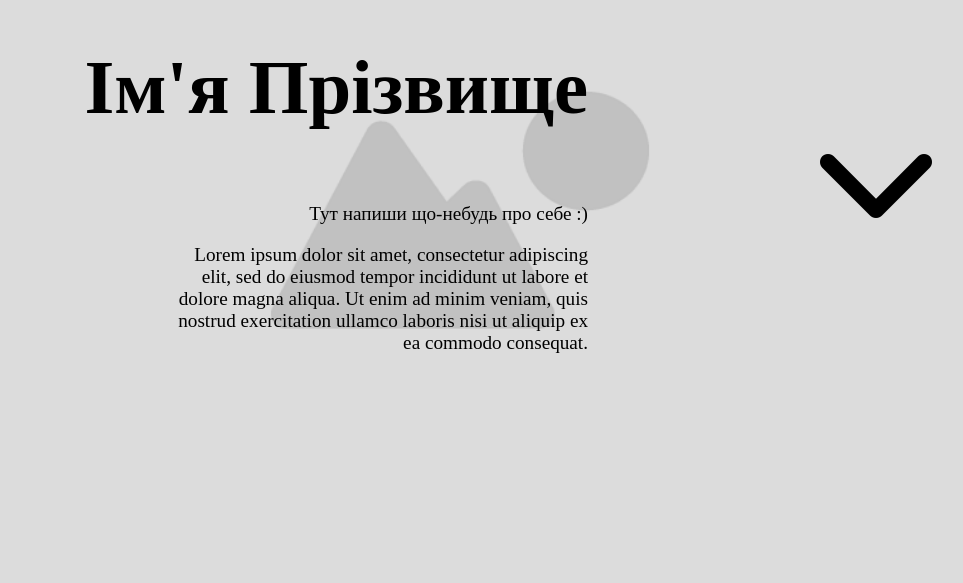
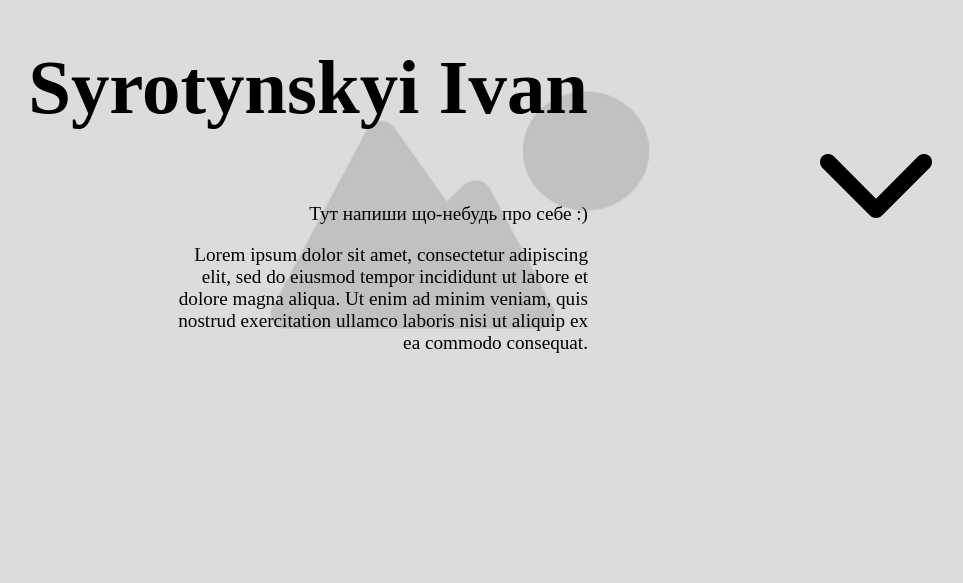
Before and after one commit to Wanilinka/EfGster, a plain HTML site: page index.html in a window 1280 px wide. Shown: the part 217-800 px from the top of the page, without its empty margins (180-1143 px from the left). Drawn offline with Linux system fonts and the light colour scheme.

Commit message:
first commit

```diff
--- a/index.html
+++ b/index.html
@@ -9,7 +9,7 @@
 <body>
     <header>
         <div class="header_left">
-            <h1>Ім'я Прізвище</h1>
+            <h1>Syrotynskyi Ivan</h1>
             <div class="bio">
                 <p>Тут напиши що-небудь про себе :)</p>
                 <p>Lorem ipsum dolor sit amet, consectetur adipiscing elit, sed do eiusmod tempor incididunt ut labore et dolore magna aliqua. Ut enim ad minim veniam, quis nostrud exercitation ullamco laboris nisi ut aliquip ex ea commodo consequat.</p>
```
